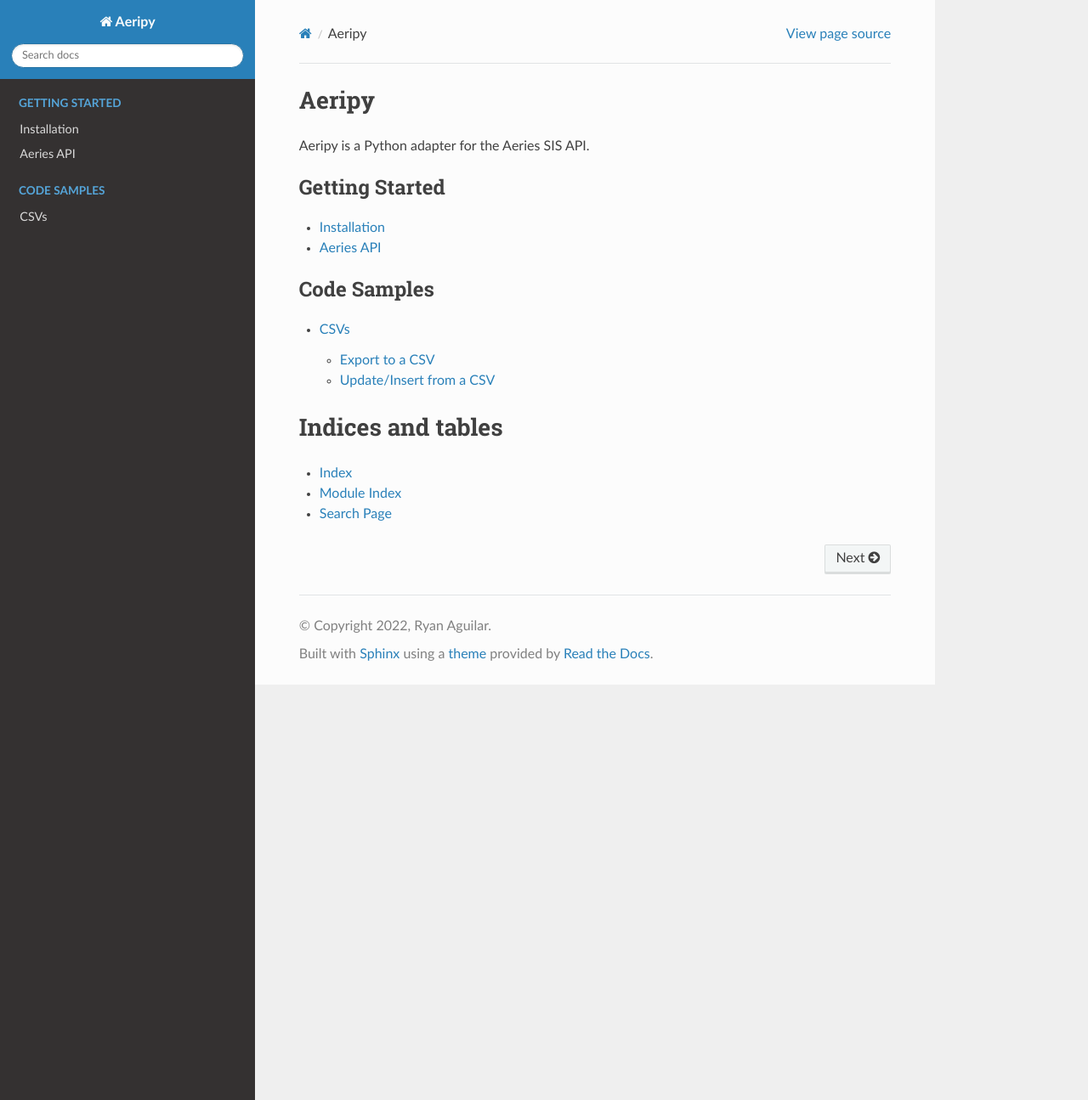
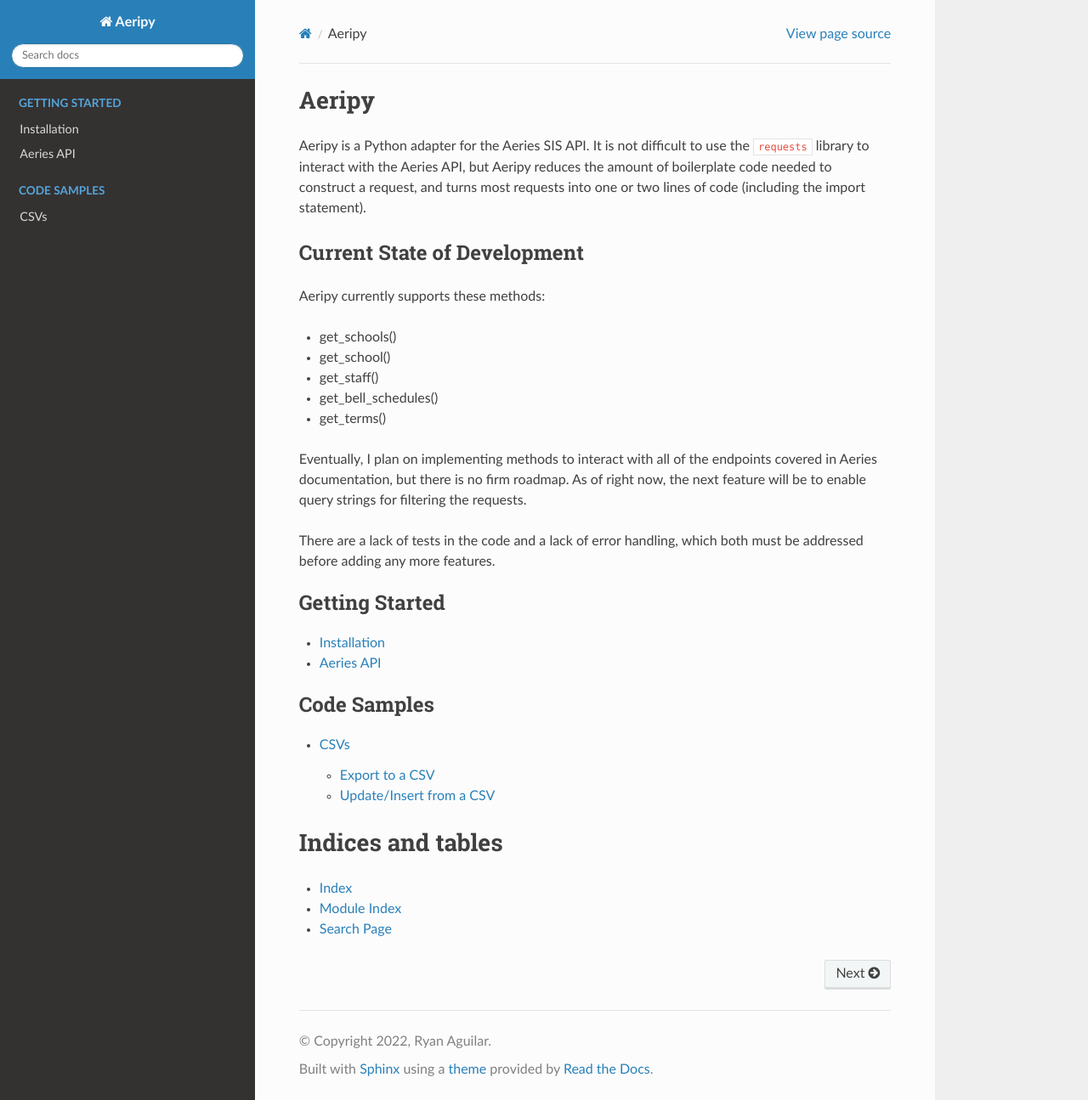
Before and after one commit to ryanaguilar/aeripy, a Sphinx documentation site: the page built from docs/index.rst, in a window 1280 px wide and 1295 px high. Shown: the whole window at 85% size. Built offline with Sphinx 7.4.7 and the Read the Docs theme 2.0.0, drawn with Linux system fonts in a browser that asks for light colours.

Commit message:
update index.rst

```diff
--- a/docs/index.rst
+++ b/docs/index.rst
@@ -8,6 +8,26 @@ Aeripy
 
 
 Aeripy is a Python adapter for the Aeries SIS API.
+It is not difficult to use the ``requests`` library to interact with the Aeries API,
+but Aeripy reduces the amount of boilerplate code needed to construct a request,
+and turns most requests into one or two lines of code (including the import statement).
+
+Current State of Development
+-----------------------------
+Aeripy currently supports these methods:
+
+* get_schools()
+* get_school()
+* get_staff()
+* get_bell_schedules()
+* get_terms()
+
+Eventually, I plan on implementing methods to interact with all of the endpoints covered
+in Aeries documentation, but there is no firm roadmap. As of right now, the next feature will
+be to enable query strings for filtering the requests.
+
+There are a lack of tests in the code and a lack of error handling, which both must be addressed before
+adding any more features.
 
 .. _getting_started:
 
```
